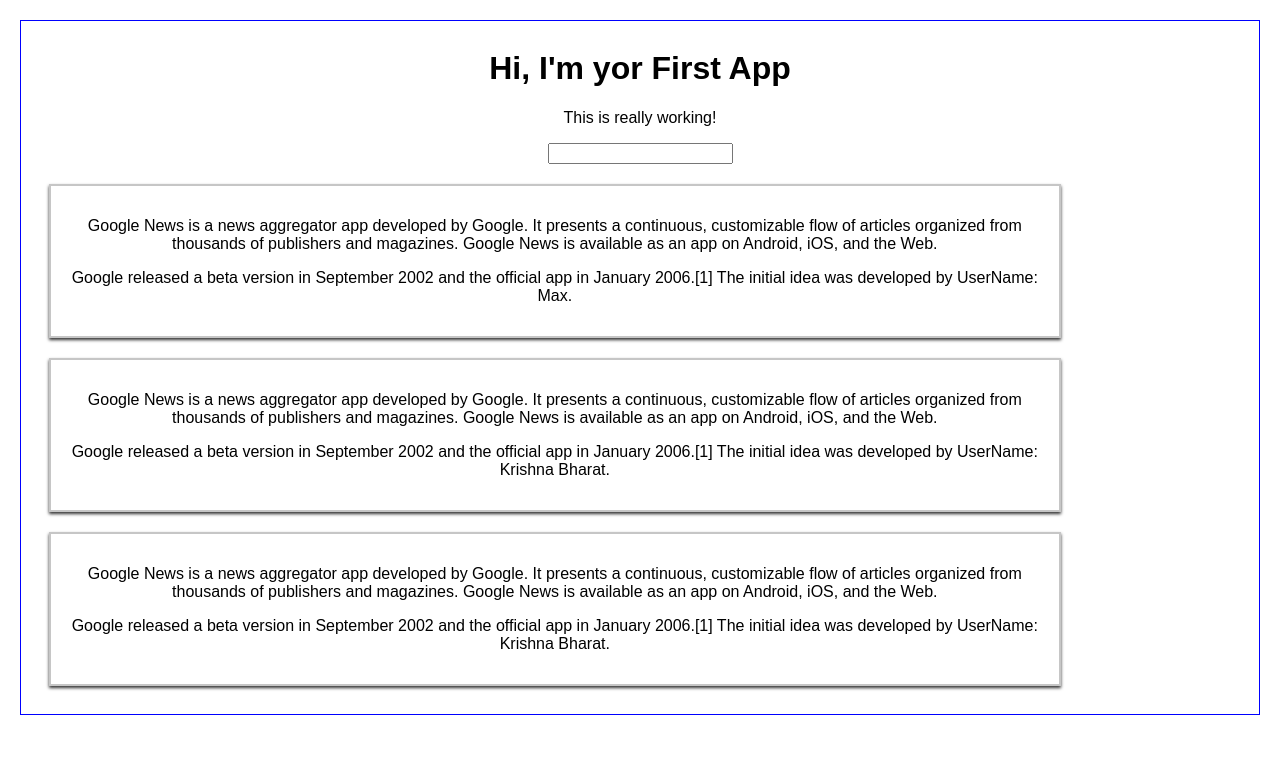
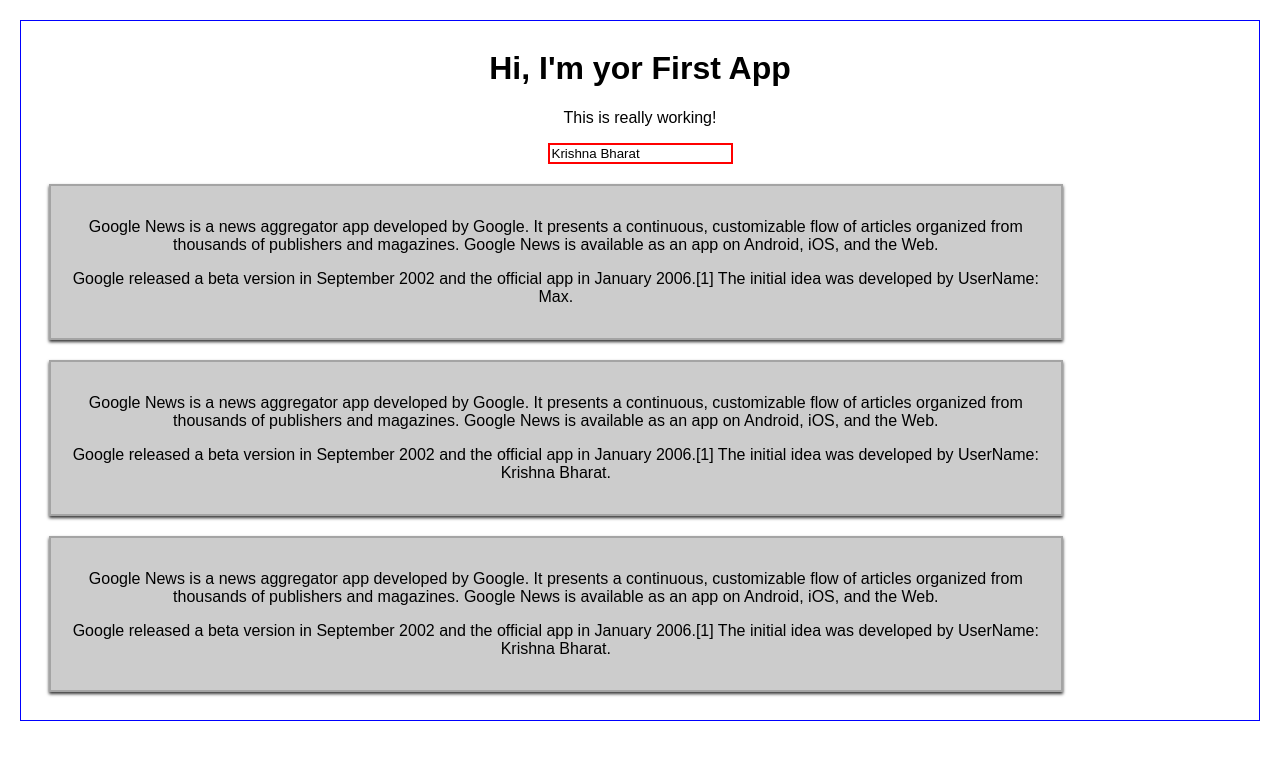
Before and after one commit to Zablyk/react-assignment-1, a React (Create React App) app: page / in a window 1280 px wide. Shown: the top 760 px of the page. Built offline with nearby package versions, Linux system fonts and the light colour scheme.

Commit message:
changed a style

```diff
--- a/src/App.js
+++ b/src/App.js
@@ -38,7 +38,8 @@
         <h1>Hi, I'm yor First App</h1>
         <p>This is really working!</p>
         <UserInput
-        changed={this.nameChangedHandler}/>
+        changed={this.nameChangedHandler}
+        currentName={this.state.userName}/>
         <UserOutput
         username="Max"
         />
--- a/src/UserInput/UserInput.js
+++ b/src/UserInput/UserInput.js
@@ -1,9 +1,20 @@
 import React from 'react';
 
+
+
 const userInput = (props) => {
+
+    const inputStyle= {
+        border: '2px solid red'
+    }
+
     return(
         <div className="UserInput">
-            <input type="text" onChange={props.changed} value={props.username}/>
+            <input
+             type="text"
+             style = {inputStyle}
+             onChange={props.changed}
+             value={props.currentName}/>
         </div>
     );
 }
--- a/src/UserOutput/UserOutput.css
+++ b/src/UserOutput/UserOutput.css
@@ -3,7 +3,7 @@
     margin: 20px;
     border: 2px solid #5555;
     box-shadow: 0 2px 3px #333;
-    padding: 15px;
+    padding: 16px;
+    background-color: #ccc;
     text-align: center;
-    display: center;
 }
```
Also changed, not shown: src/UserInput/UserInput.css (deleted, +0 -9 lines).
